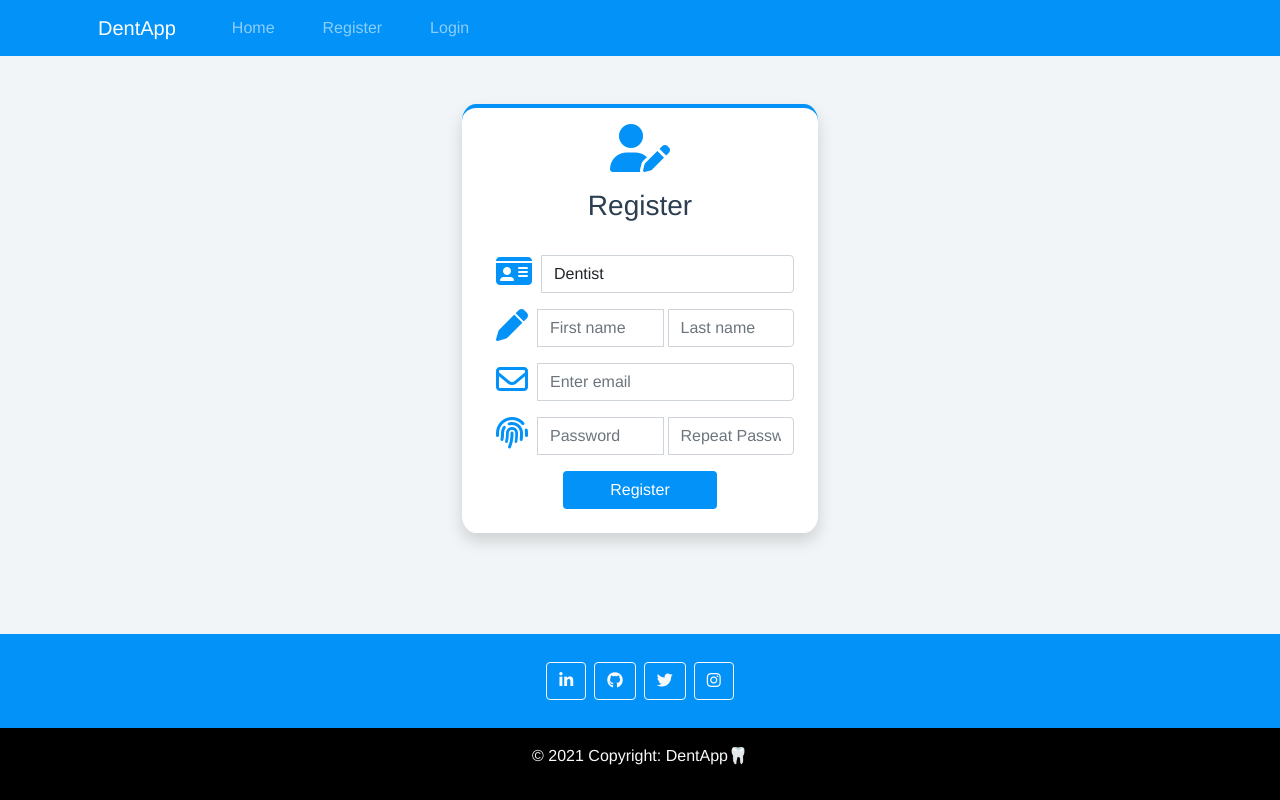
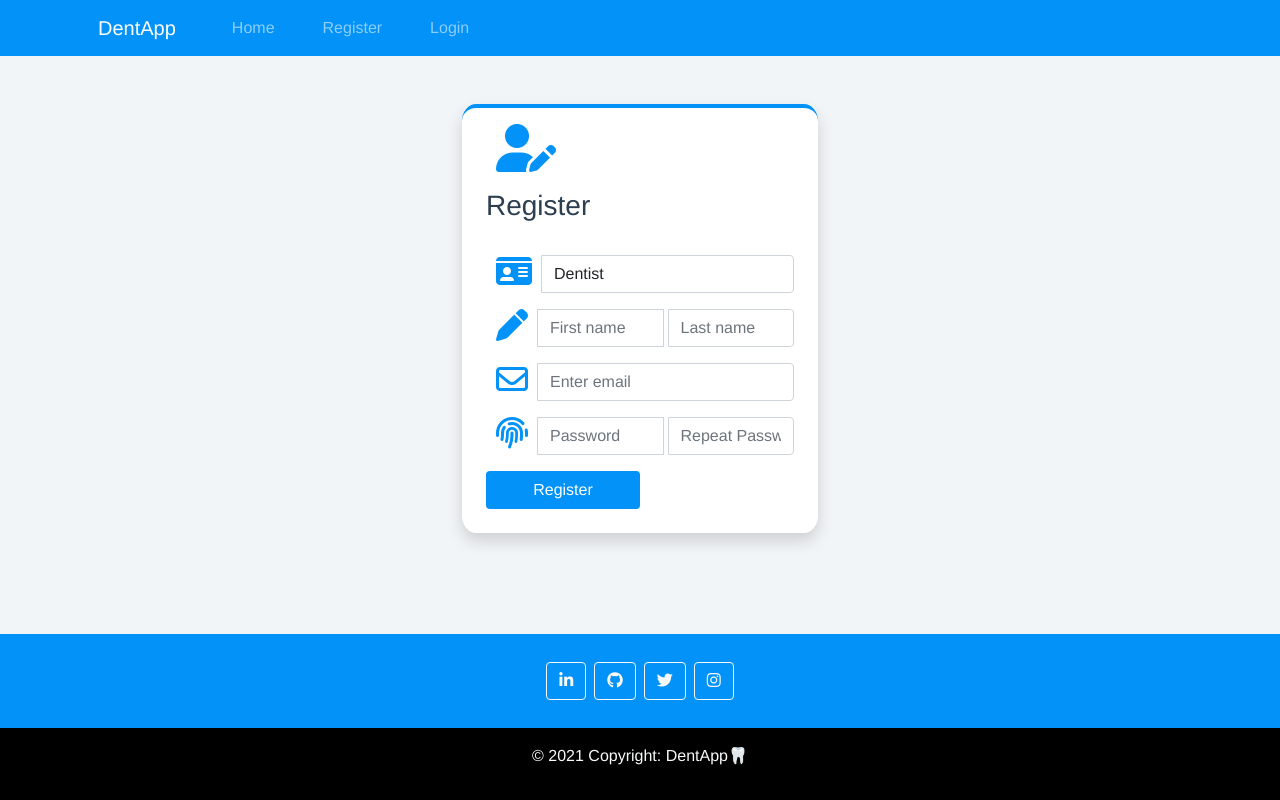
Before and after one commit to ibobev/dent-appointment-system, a Vue app in the folder client/: page /register/1 in a window 1280 px wide. Built offline with nearby package versions, Linux system fonts and the light colour scheme.

Commit message:
Home content displays center, removed predifined style center in App.vue

```diff
--- a/client/src/App.vue
+++ b/client/src/App.vue
@@ -11,7 +11,6 @@
   font-family: Avenir, Helvetica, Arial, sans-serif;
   -webkit-font-smoothing: antialiased;
   -moz-osx-font-smoothing: grayscale;
-  text-align: center;
   color: #2c3e50;
   padding-bottom:205px;
   min-height:100vh;
--- a/client/src/views/Home.vue
+++ b/client/src/views/Home.vue
@@ -1,5 +1,5 @@
 <template>
-  <main class="container">
+  <main class="container text-center">
     <section class="pt-4" id="home">
       <h1>The Dentist Appointment App</h1>
       <p class="pb-4">Dentist appointments made easy</p>
```
